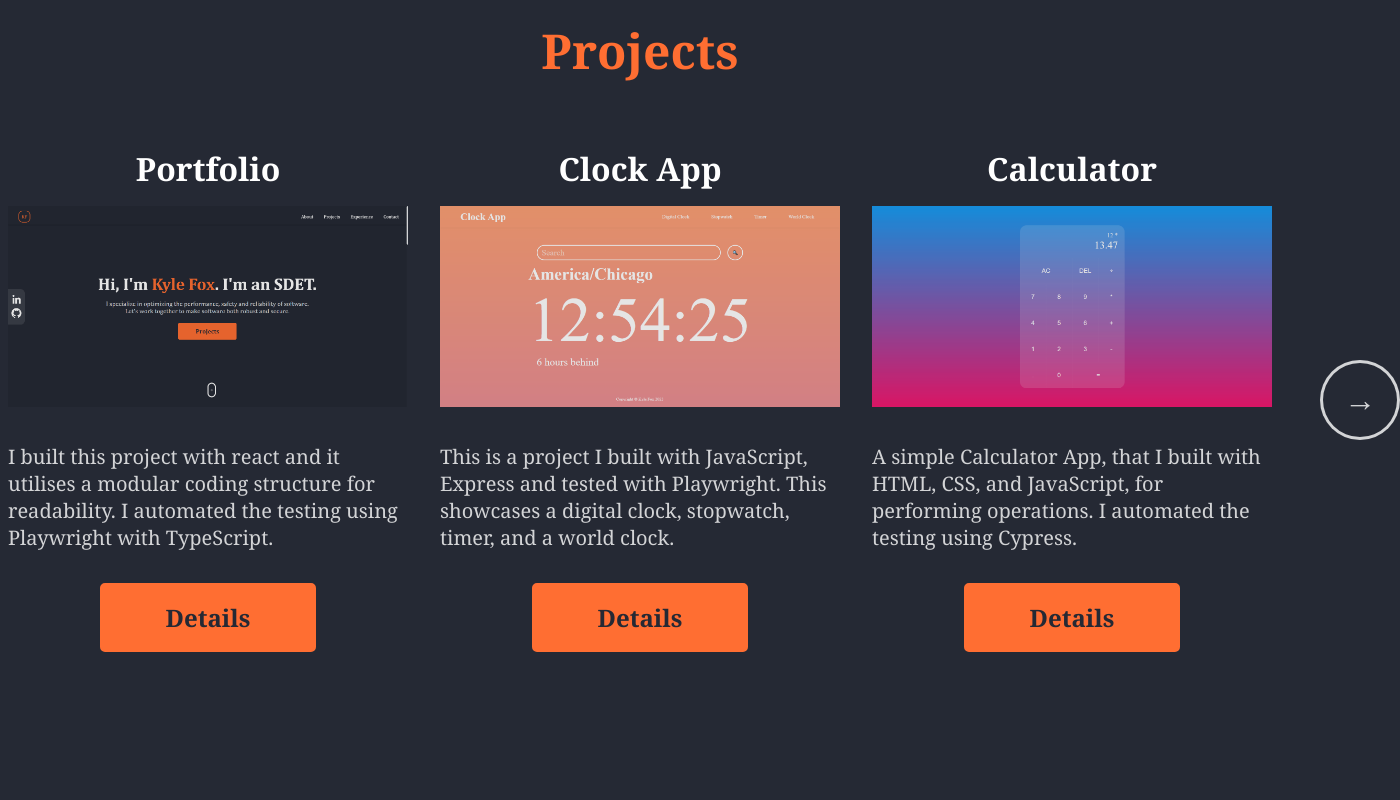
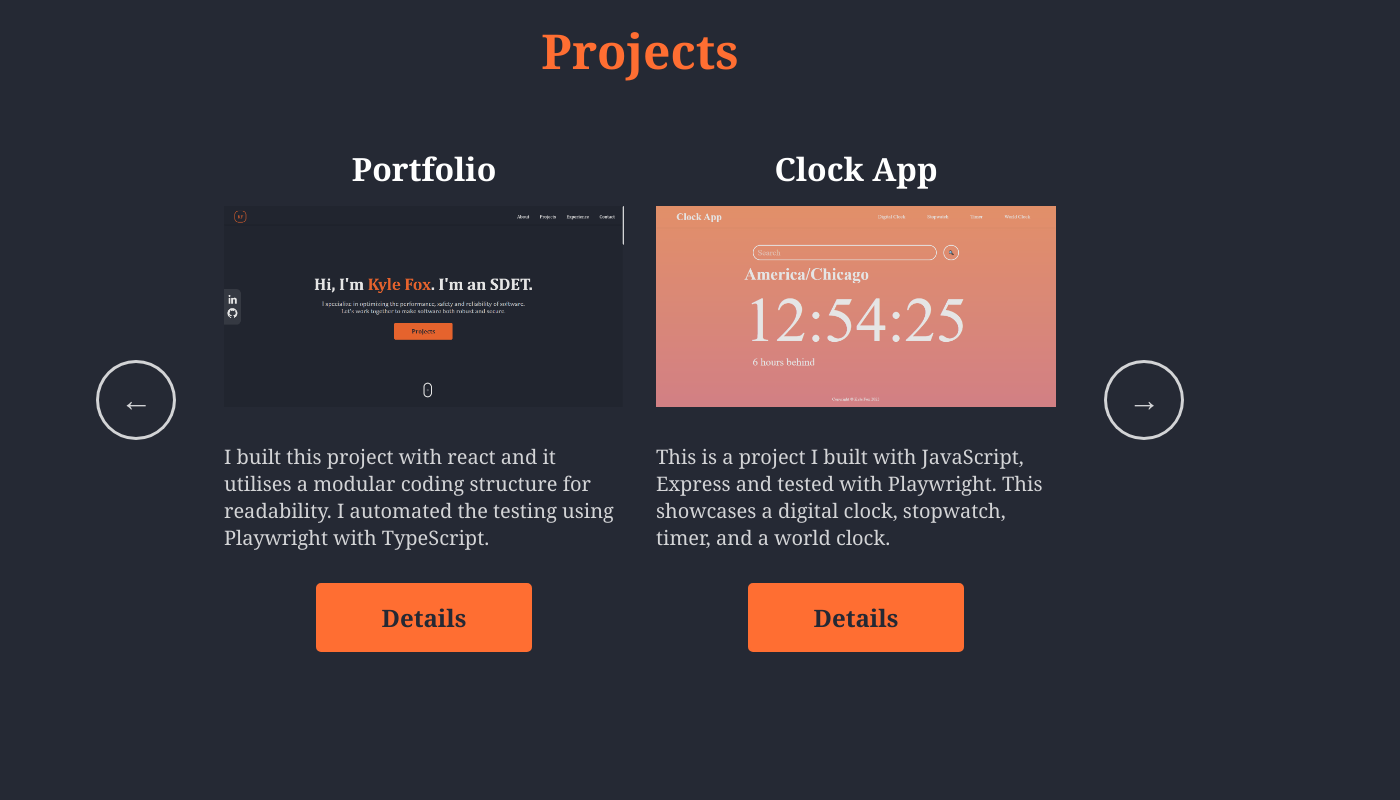
Before and after one commit to KyleFox2/KyleFox, a React (Create React App) app: page / in a window 1280 px wide. Shown: the part 1840-2640 px from the top of the page, 1400 px wide, since content can reach past the window. Built offline with nearby package versions, Linux system fonts and the light colour scheme.

Commit message:
optimised for smaller screens

```diff
--- a/src/App.css
+++ b/src/App.css
@@ -247,13 +247,28 @@ svg:hover {
   align-items: center;
 }
 
+@media screen and (max-width: 1500px) {
   .projects-container {
     display: flex;
     flex-direction: row;
     align-items: start;
+    max-width: 864px;
+    /* max-width: 1296px; */
+    min-height: auto;
+    overflow-x: hidden;
+  }
+}
+
+@media screen and (min-width: 1500px) {
+  .projects-container {
+    display: flex;
+    flex-direction: row;
+    align-items: start;
+    /* max-width: 864px; */
     max-width: 1296px;
     min-height: auto;
     overflow-x: hidden;
+  }
 }
 
 .title {
```
Lines whose indentation alone changed are shown as unchanged.
